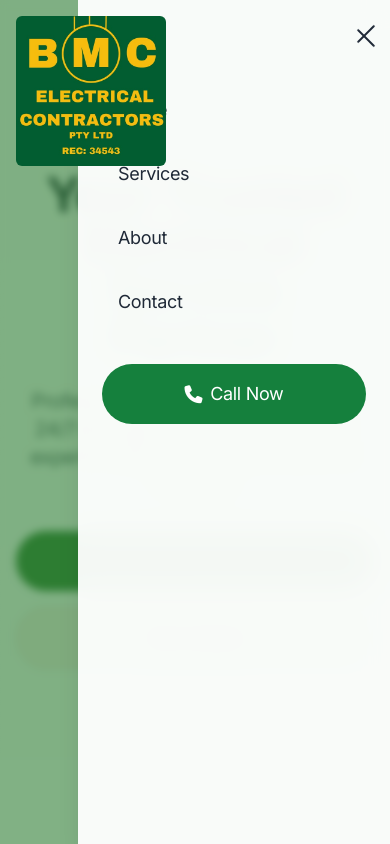
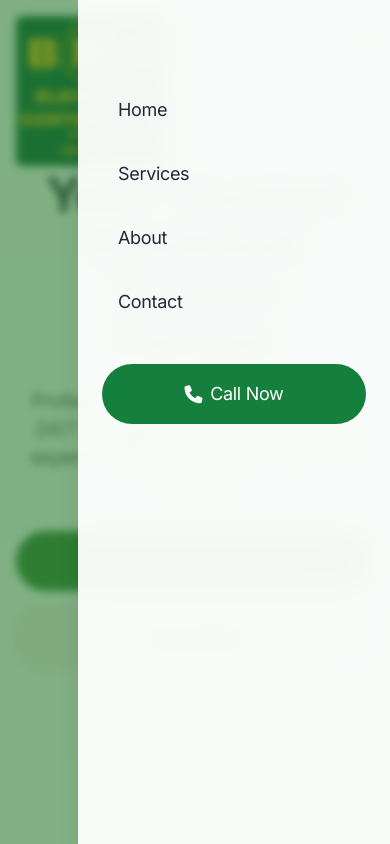
Before and after one commit to BMCElectrical/BMC-APR2025, a Next.js app: page / in a window 390 px wide. Both pictures are taken after a click on the button "Open menu". Shown: the top 844 px of the page. Built offline with nearby package versions, Linux system fonts and the light colour scheme.

Commit message:
Update Navbar.tsx

```diff
--- a/app/components/Navbar.tsx
+++ b/app/components/Navbar.tsx
@@ -1,5 +1,5 @@
 'use client';
-import { useState, useEffect, useRef, useCallback } from 'react';
+import { useState, useEffect, useRef } from 'react';
 import Link from 'next/link';
 import { motion, AnimatePresence } from 'framer-motion';
 import Image from 'next/image';
@@ -17,60 +17,50 @@ export default function Navbar() {
     { name: 'Contact', href: '/contact' }
   ];
 
-  // Handle scroll effect
+  // Scroll effect
   useEffect(() => {
     const handleScroll = () => {
       setIsScrolled(window.scrollY > 20);
     };
-
     window.addEventListener('scroll', handleScroll);
     return () => window.removeEventListener('scroll', handleScroll);
   }, []);
 
-  // Handle screen resize
+  // Close menu on resize
   useEffect(() => {
     const handleResize = () => {
       if (window.innerWidth > 768 && isOpen) {
         setIsOpen(false);
       }
     };
-
     window.addEventListener('resize', handleResize);
     return () => window.removeEventListener('resize', handleResize);
   }, [isOpen]);
 
-  // Handle click outside
+  // Click outside to close
   useEffect(() => {
     const handleClickOutside = (event: MouseEvent) => {
-      if (menuRef.current && !menuRef.current.contains(event.target as Node) &&
-          buttonRef.current && !buttonRef.current.contains(event.target as Node)) {
+      if (
+        menuRef.current &&
+        !menuRef.current.contains(event.target as Node) &&
+        buttonRef.current &&
+        !buttonRef.current.contains(event.target as Node)
+      ) {
         setIsOpen(false);
       }
     };
-
-    if (isOpen) {
-      document.addEventListener('mousedown', handleClickOutside);
-    }
-
-    return () => {
-      document.removeEventListener('mousedown', handleClickOutside);
-    };
+    if (isOpen) document.addEventListener('mousedown', handleClickOutside);
+    return () => document.removeEventListener('mousedown', handleClickOutside);
   }, [isOpen]);
 
-  // Handle anchor links with scroll offset
+  // Smooth scroll for anchor links
   const handleNavLinkClick = (e: React.MouseEvent<HTMLAnchorElement>, href: string) => {
-    // Only handle anchor links for the current page
     if (href.startsWith('/#')) {
       e.preventDefault();
-
       const targetId = href.substring(2);
       const targetElement = document.getElementById(targetId);
-
       if (targetElement) {
-        // Close the mobile menu if open
         setIsOpen(false);
-
-        // Scroll to the target element
         targetElement.scrollIntoView({ behavior: 'smooth' });
       }
     }
@@ -78,14 +68,13 @@ export default function Navbar() {
 
   return (
     <>
-      {/* Logo in top left corner */}
-      <div className={`fixed top-4 left-4 md:top-6 md:left-6 z-50 transition-transform duration-300 ${
-        isScrolled ? 'scale-90' : ''
-      }`}>
-        <Link
-          href="/"
-          className="hover:opacity-80 transition-opacity focus-visible:outline-none focus-visible:ring-2 focus-visible:ring-green-700 rounded-md inline-block"
-        >
+      {/* Logo */}
+      <div
+        className={`fixed top-4 left-4 md:top-6 md:left-6 z-50 transition-transform duration-300 ${
+          isScrolled ? 'scale-90' : ''
+        }`}
+      >
+        <Link href="/" className="hover:opacity-80 transition-opacity focus-visible:outline-none focus-visible:ring-2 focus-visible:ring-green-700 rounded-md inline-block">
           <Image
             src="/bmc-logo.jpg"
             alt="BMC Electrical Contractors"
@@ -97,7 +86,7 @@ export default function Navbar() {
         </Link>
       </div>
 
-      {/* Desktop Navigation */}
+      {/* Desktop Nav */}
       <nav
         className={`fixed top-4 md:top-6 left-1/2 -translate-x-1/2 z-40 rounded-full px-4 md:px-8 transition-all duration-300 hidden md:block mt-20 ${
           isScrolled
@@ -113,12 +102,12 @@ export default function Navbar() {
       >
         <div className="flex items-center justify-between h-12 md:h-14">
           <div className="flex items-center space-x-6 lg:space-x-12">
-            {navigationItems.map((item) => (
+            {navigationItems.map(item => (
               <Link
                 key={item.name}
                 href={item.href}
                 className="nav-link text-xs lg:text-sm min-w-[44px] min-h-[44px] flex items-center justify-center focus-visible:outline-none focus-visible:ring-2 focus-visible:ring-tertiary rounded-md"
-                onClick={(e) => handleNavLinkClick(e, item.href)}
+                onClick={e => handleNavLinkClick(e, item.href)}
               >
                 {item.name}
               </Link>
@@ -127,13 +116,10 @@ export default function Navbar() {
         </div>
       </nav>
 
-      {/* Auth Buttons */}
+      {/* Call Button (desktop) */}
       <div className="fixed top-4 right-4 md:top-6 md:right-6 z-50 flex items-center gap-4">
         <div className="hidden md:flex items-center gap-2">
-          <motion.div
-            whileHover={{ scale: 1.05 }}
-            whileTap={{ scale: 0.95 }}
-          >
+          <motion.div whileHover={{ scale: 1.05 }} whileTap={{ scale: 0.95 }}>
             <Link
               href="tel:0432974722"
               className="bg-green-700 text-white px-6 py-2 rounded-full text-sm hover:bg-green-800 transition-colors flex items-center gap-2"
@@ -145,7 +131,7 @@ export default function Navbar() {
         </div>
       </div>
 
-      {/* Mobile Menu Button */}
+      {/* Mobile Menu Toggle */}
       <button
         ref={buttonRef}
         onClick={() => setIsOpen(!isOpen)}
@@ -154,40 +140,28 @@ export default function Navbar() {
         aria-controls="mobile-menu"
         aria-label={isOpen ? 'Close menu' : 'Open menu'}
       >
-        <motion.div
-          className="w-6 h-6 relative"
-          animate={isOpen ? "open" : "closed"}
-        >
+        <motion.div className="w-6 h-6 relative" animate={isOpen ? 'open' : 'closed'}>
           <motion.span
             className="absolute h-0.5 rounded-full bg-tertiary w-6 transform-gpu"
-            style={{ top: "30%" }}
-            variants={{
-              open: { rotate: 45, y: 6 },
-              closed: { rotate: 0, y: 0 }
-            }}
+            style={{ top: '30%' }}
+            variants={{ open: { rotate: 45, y: 6 }, closed: { rotate: 0, y: 0 } }}
             transition={{ duration: 0.3 }}
           />
           <motion.span
             className="absolute h-0.5 rounded-full bg-tertiary w-6 top-1/2 -translate-y-1/2"
-            variants={{
-              open: { opacity: 0 },
-              closed: { opacity: 1 }
-            }}
+            variants={{ open: { opacity: 0 }, closed: { opacity: 1 } }}
             transition={{ duration: 0.3 }}
           />
           <motion.span
             className="absolute h-0.5 rounded-full bg-tertiary w-6"
-            style={{ bottom: "30%" }}
-            variants={{
-              open: { rotate: -45, y: -6 },
-              closed: { rotate: 0, y: 0 }
-            }}
+            style={{ bottom: '30%' }}
+            variants={{ open: { rotate: -45, y: -6 }, closed: { rotate: 0, y: 0 } }}
             transition={{ duration: 0.3 }}
           />
         </motion.div>
       </button>
 
-      {/* Mobile Menu Overlay */}
+      {/* Mobile Backdrop */}
       <AnimatePresence>
         {isOpen && (
           <motion.div
@@ -195,7 +169,7 @@ export default function Navbar() {
             animate={{ opacity: 1 }}
             exit={{ opacity: 0 }}
             transition={{ duration: 0.3 }}
-            className="fixed inset-0 backdrop-blur-sm z-40 md:hidden bg-primary/60"
+            className="fixed inset-0 backdrop-blur-sm z-50 md:hidden bg-primary/60"
             onClick={() => setIsOpen(false)}
             aria-hidden="true"
           />
@@ -206,31 +180,28 @@ export default function Navbar() {
       <motion.div
         ref={menuRef}
         id="mobile-menu"
-        className="fixed top-0 right-0 w-4/5 h-full backdrop-blur-md z-40 md:hidden shadow-xl bg-background/95"
-        initial={{ x: "100%" }}
-        animate={{ x: isOpen ? 0 : "100%" }}
-        transition={{ type: "tween", duration: 0.3 }}
+        className="fixed top-0 right-0 w-4/5 h-full backdrop-blur-md z-50 md:hidden shadow-xl bg-background/95"
+        initial={{ x: '100%' }}
+        animate={{ x: isOpen ? 0 : '100%' }}
+        transition={{ type: 'tween', duration: 0.3 }}
         aria-hidden={!isOpen}
       >
         <div className="flex flex-col h-full pt-20 px-6">
           <nav className="space-y-1">
-            {navigationItems.map((item) => (
+            {navigationItems.map(item => (
               <Link
                 key={item.name}
                 href={item.href}
                 className="block py-4 px-4 text-text hover:text-tertiary transition-colors duration-300 text-lg"
-                onClick={(e) => {
+                onClick={e => {
                   handleNavLinkClick(e, item.href);
-                  if (!item.href.startsWith('/#')) {
-                    setIsOpen(false);
-                  }
+                  if (!item.href.startsWith('/#')) setIsOpen(false);
                 }}
               >
                 {item.name}
               </Link>
             ))}
           </nav>
-
           <div className="mt-8 space-y-4">
             <Link
               href="tel:0432974722"
```
